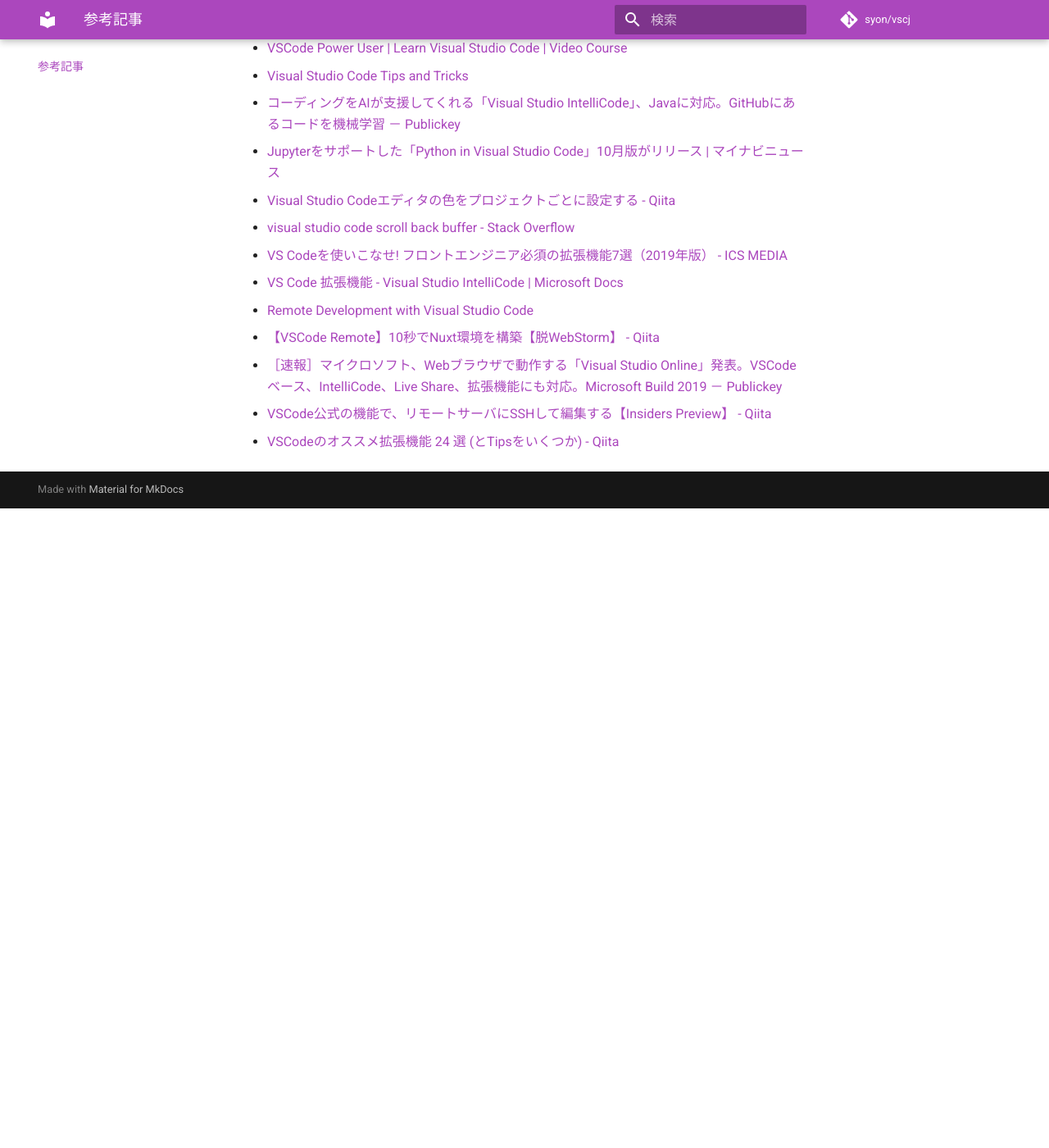
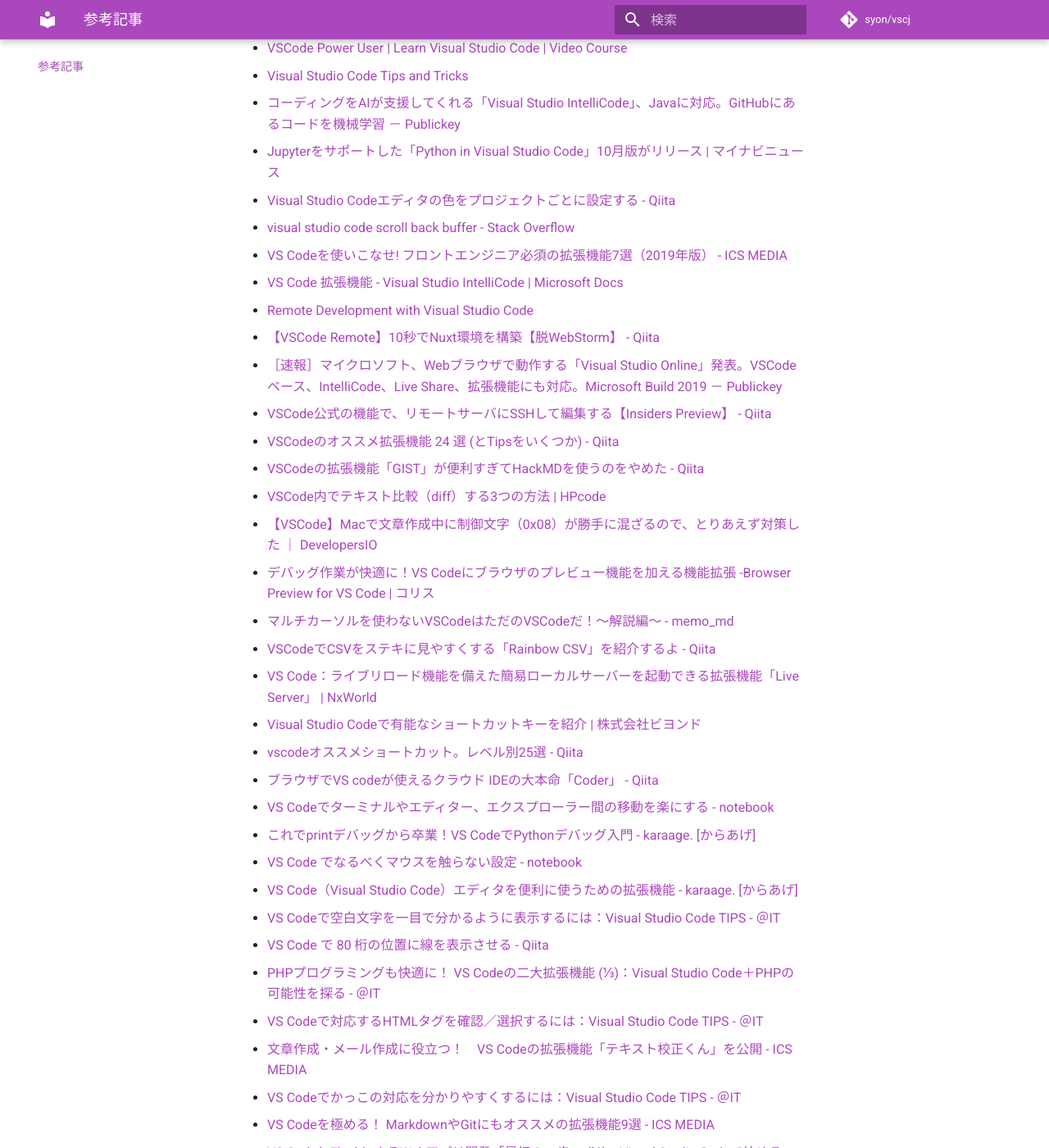
Before and after one commit to syon/vscj, an MkDocs documentation site: the page built from docs/参考記事.md, in a window 1280 px wide and 1400 px high, scrolled down 1495 px. Shown: the whole window at 82% size. Built offline with MkDocs 1.6.1 and Material for MkDocs 9.7.7, drawn with Linux system fonts in a browser that asks for light colours; comment, search, counter and statistics services are not loaded; before the commit the page ends 2115 px from its top, so only the background shows below that; some of the changed text lies outside the part shown.

Commit message:
:memo: add

```diff
--- a/docs/参考記事.md
+++ b/docs/参考記事.md
@@ -44,3 +44,35 @@
 - [［速報］マイクロソフト、Webブラウザで動作する「Visual Studio Online」発表。VSCodeベース、IntelliCode、Live Share、拡張機能にも対応。Microsoft Build 2019 － Publickey](https://www.publickey1.jp/blog/19/webvisual_studio_onlinevscodeintellicodelive_sharemicrosoft_build_2019.html)
 - [VSCode公式の機能で、リモートサーバにSSHして編集する【Insiders Preview】 - Qiita](https://qiita.com/suzuki_sh/items/245b9817536eba808842)
 - [VSCodeのオススメ拡張機能 24 選 (とTipsをいくつか) - Qiita](https://qiita.com/sensuikan1973/items/74cf5383c02dbcd82234)
+- [VSCodeの拡張機能「GIST」が便利すぎてHackMDを使うのをやめた - Qiita](https://qiita.com/kai_kou/items/ceeee47996339e5eecc4)
+- [VSCode内でテキスト比較（diff）する3つの方法 | HPcode](https://haniwaman.com/vscode-diff/)
+- [【VSCode】Macで文章作成中に制御文字（0x08）が勝手に混ざるので、とりあえず対策した ｜ DevelopersIO](https://dev.classmethod.jp/etc/vscode-mac-control-character-0x08/)
+- [デバッグ作業が快適に！VS Codeにブラウザのプレビュー機能を加える機能拡張 -Browser Preview for VS Code | コリス](https://coliss.com/articles/build-websites/operation/work/browser-preview-for-vscode.html)
+- [マルチカーソルを使わないVSCodeはただのVSCodeだ！〜解説編〜 - memo_md](http://mugi1.hateblo.jp/entry/2018/12/11/215808)
+- [VSCodeでCSVをステキに見やすくする「Rainbow CSV」を紹介するよ - Qiita](https://qiita.com/0w0/items/07a481921a2ac09a049f)
+- [VS Code：ライブリロード機能を備えた簡易ローカルサーバーを起動できる拡張機能「Live Server」 | NxWorld](https://www.nxworld.net/services-resource/vscode-extension-live-server.html)
+- [Visual Studio Codeで有能なショートカットキーを紹介 | 株式会社ビヨンド](https://beyondjapan.com/blog/2017/11/vscode-extreme-shortcuts)
+- [vscodeオススメショートカット。レベル別25選 - Qiita](https://qiita.com/thiroi/items/489a181c9e45073ae572)
+- [ブラウザでVS codeが使えるクラウド IDEの大本命「Coder」 - Qiita](https://qiita.com/MegaBlackLabel/items/bbec97db769667962bce)
+- [VS Codeでターミナルやエディター、エクスプローラー間の移動を楽にする - notebook](https://swfz.hatenablog.com/entry/2019/03/03/233624)
+- [これでprintデバッグから卒業！VS CodeでPythonデバッグ入門 - karaage. [からあげ]](https://karaage.hatenadiary.jp/entry/2019/02/20/073000)
+- [VS Code でなるべくマウスを触らない設定 - notebook](https://swfz.hatenablog.com/entry/2018/12/09/023651)
+- [VS Code（Visual Studio Code）エディタを便利に使うための拡張機能 - karaage. [からあげ]](https://karaage.hatenadiary.jp/entry/2018/10/01/073000)
+- [VS Codeで空白文字を一目で分かるように表示するには：Visual Studio Code TIPS - ＠IT](https://www.atmarkit.co.jp/ait/articles/1809/21/news024.html)
+- [VS Code で 80 桁の位置に線を表示させる - Qiita](https://qiita.com/kazssym/items/0d96a23c8a7377493a04)
+- [PHPプログラミングも快適に！ VS Codeの二大拡張機能 (1/3)：Visual Studio Code＋PHPの可能性を探る - ＠IT](https://www.atmarkit.co.jp/ait/articles/1809/11/news028.html)
+- [VS Codeで対応するHTMLタグを確認／選択するには：Visual Studio Code TIPS - ＠IT](https://www.atmarkit.co.jp/ait/articles/1809/07/news029.html)
+- [文章作成・メール作成に役立つ！　VS Codeの拡張機能「テキスト校正くん」を公開 - ICS MEDIA](https://ics.media/entry/18859/)
+- [VS Codeでかっこの対応を分かりやすくするには：Visual Studio Code TIPS - ＠IT](https://www.atmarkit.co.jp/ait/articles/1808/10/news037.html)
+- [VS Codeを極める！ MarkdownやGitにもオススメの拡張機能9選 - ICS MEDIA](https://ics.media/entry/18756/)
+- [VS CodeとFlaskによるWebアプリ開発「最初の一歩」 (1/3)：Visual Studio Codeで始めるPythonプログラミング - ＠IT](https://www.atmarkit.co.jp/ait/articles/1807/24/news024.html)
+- [VS Codeを持ち運ぶには（ポータブルモード）：Visual Studio Code TIPS - ＠IT](https://www.atmarkit.co.jp/ait/articles/1807/20/news023.html)
+- [VS Code1.25の気になった新機能(まとめ&小ネタ) - Qiita](https://qiita.com/12345/items/e7b5b9954f5d721be2c8)
+- [AtomユーザもSublimeユーザも、死角が無いエディタ「VS CODE」に乗り換えよう | WEBA](https://hirata.blog/201807_vs-code-introduction/)
+- [VS CodeのCSSサポート (2/2)：Visual Studio CodeでWebアプリ開発を始めよう - ＠IT](https://www.atmarkit.co.jp/ait/articles/1807/03/news025_2.html)
+- [VS Codeのファイルアイコンを変更するには：Visual Studio Code TIPS - ＠IT](https://www.atmarkit.co.jp/ait/articles/1807/06/news025.html)
+- [VS Codeを使いこなせ! フロントエンジニア必須の拡張機能7選（2019年版） - ICS MEDIA](https://ics.media/entry/18544/)
+- [あると便利？　VS Codeで使えるPython関連の拡張機能 (1/3)：Visual Studio Codeで始めるPythonプログラミング - ＠IT](https://www.atmarkit.co.jp/ait/articles/1806/19/news026.html)
+- [VS Code1.23の気になった新機能(まとめ) - Qiita](https://qiita.com/12345/items/627298550aab19f1d8a6)
+- [VS Codeでテキストの重複行を削除する](https://gist.github.com/eiichi-worker/777ba6bf9380cd0bf22aa214e8861192)
+- [VS Code March 2017 で入った、日本人なら今すぐ有効にすべき新機能 - Qiita](https://qiita.com/kounoike/items/13743c408e618045f3c8?utm_campaign=popular_items&utm_medium=feed&utm_source=popular_items)
```
